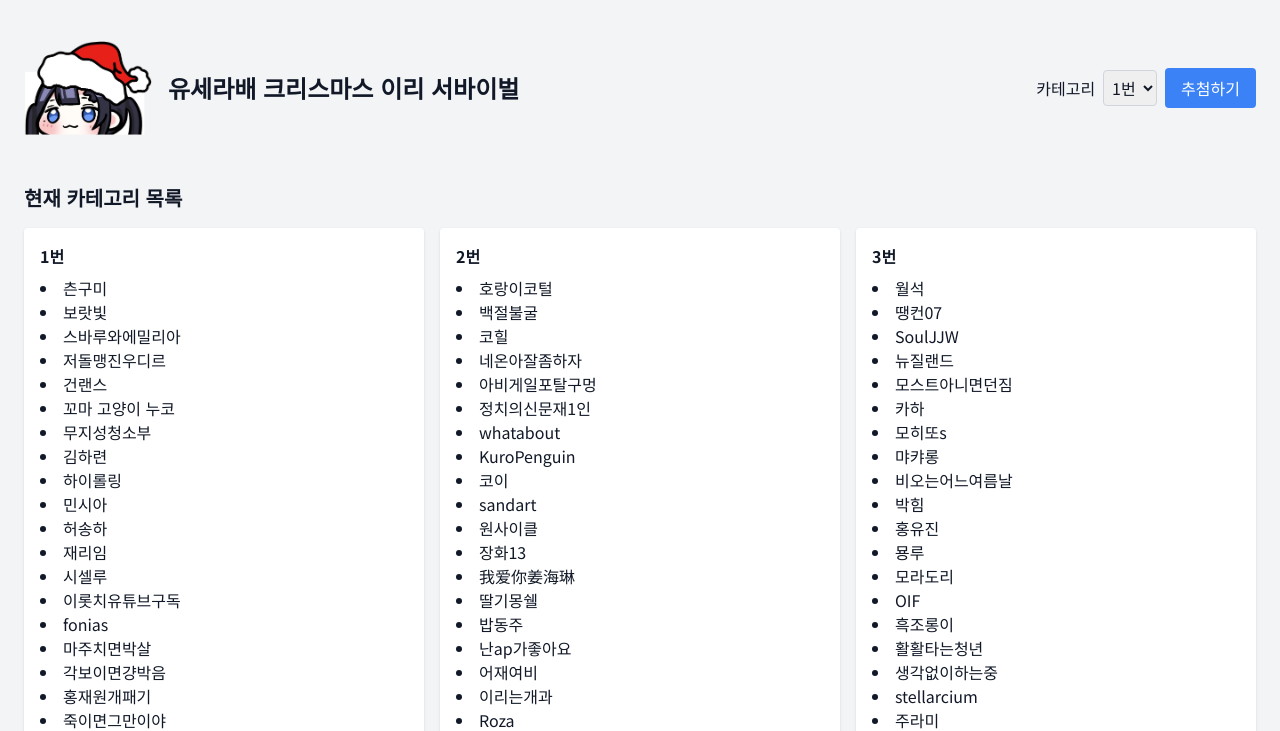
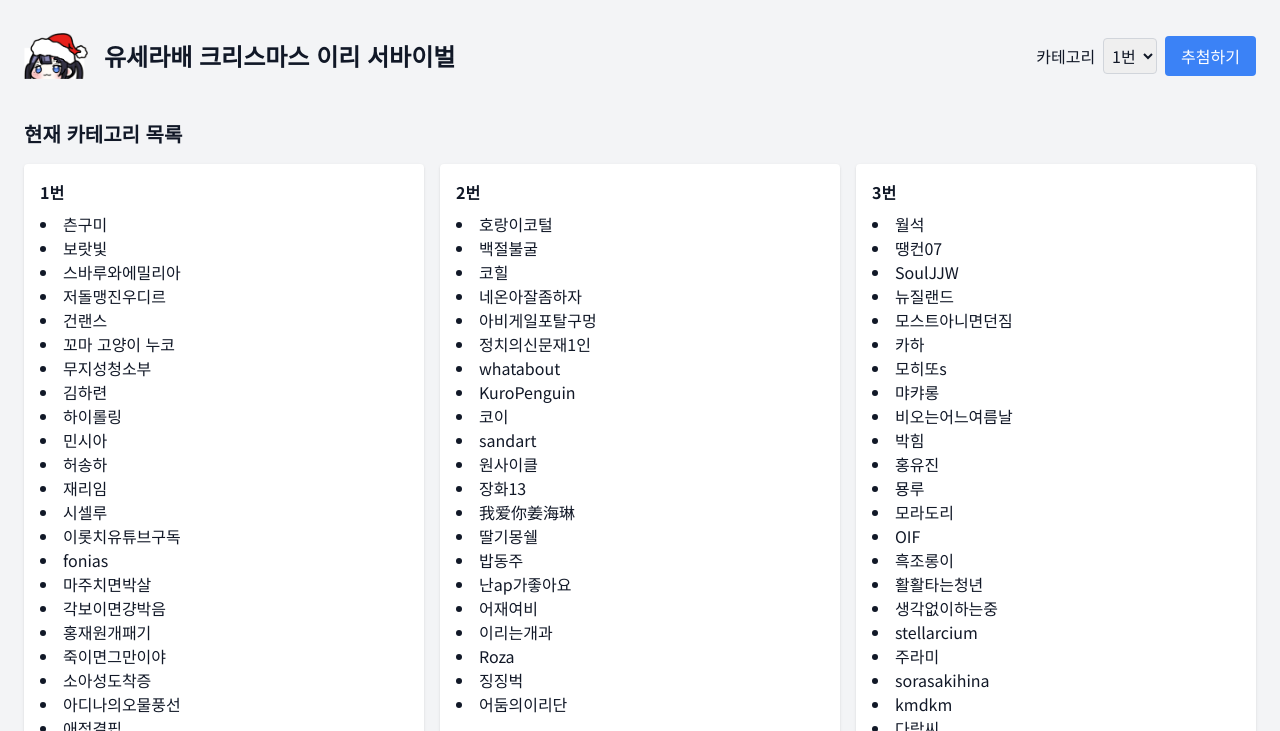
Before and after one commit to cocacoran-1/test, a Flask app: page / in a window 1280 px wide. Shown: the top 731 px of the page. Run offline with Flask 3, Linux system fonts and the light colour scheme; some libraries are stand-ins or nearby versions.

Commit message:
Update index

```diff
--- a/templates/index.html
+++ b/templates/index.html
@@ -16,7 +16,7 @@
     <div class="container mx-auto p-6">
         <header class="flex justify-between items-center mb-8">
             <div class="flex items-center space-x-4">
-                <img src="{{ url_for('static', filename='images/sera.png') }}" alt="크리스마스 이미지" class="w-32 h-32 object-contain">
+                <img src="{{ url_for('static', filename='images/sera.png') }}" alt="크리스마스 이미지" class="w-16 h-16 object-contain">
                 <h1 class="text-2xl font-bold">유세라배 크리스마스 이리 서바이벌</h1>
             </div>
             <form action="{{ url_for('generate_teams') }}" method="POST" class="flex items-center space-x-2">
```
